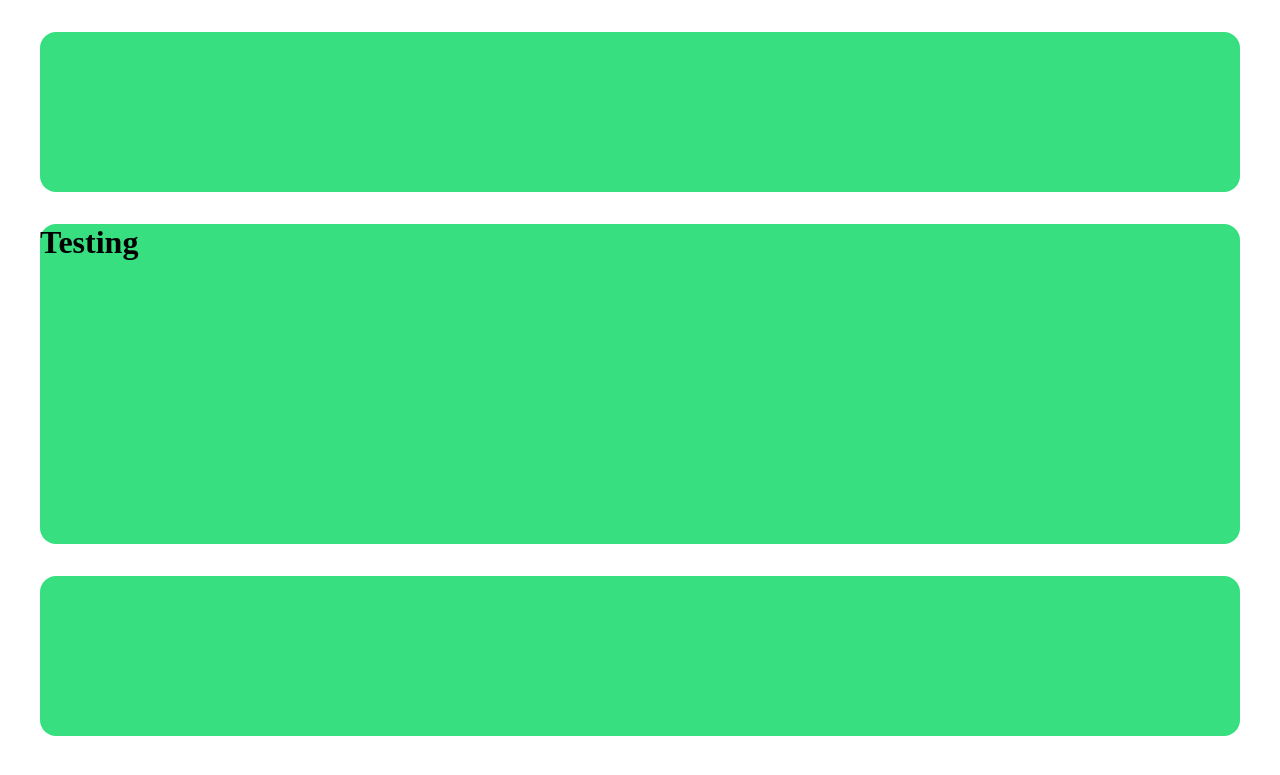
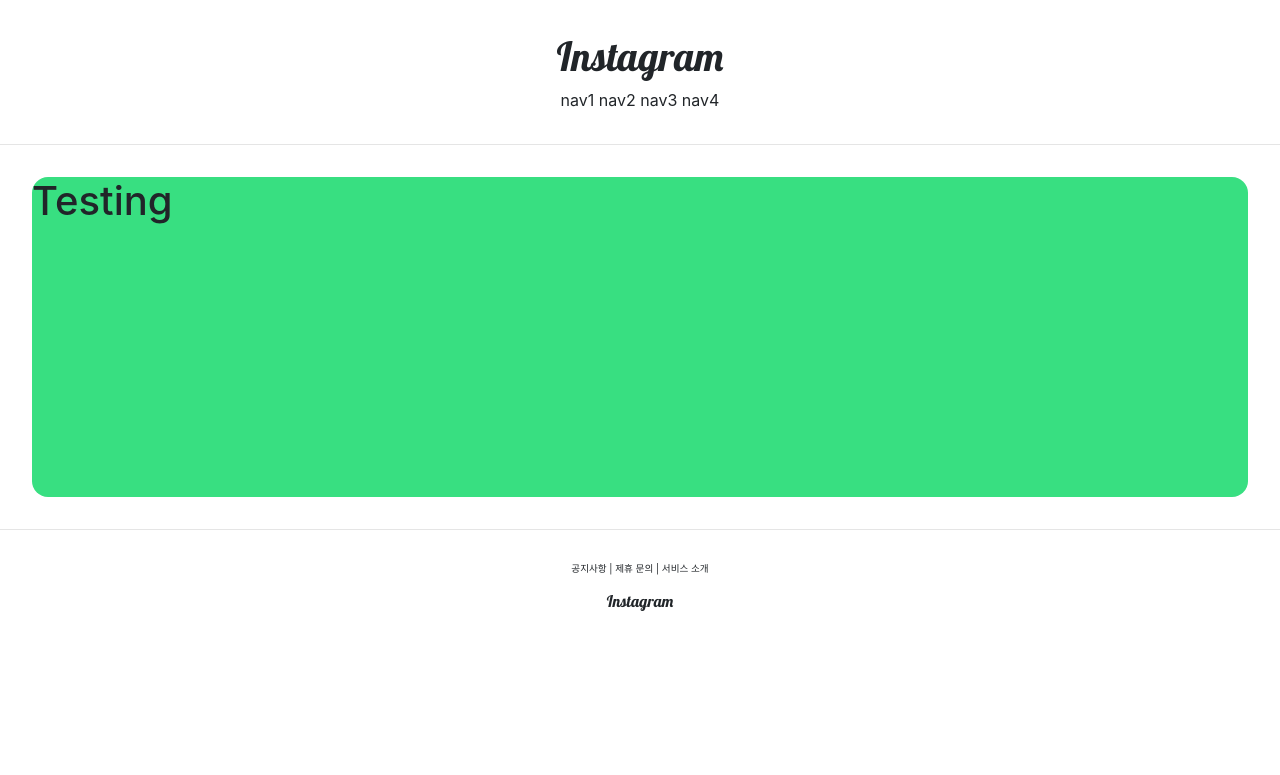
Before and after one commit to uthem150/insta_project, a Django app: page /account/hello_world/ in a window 1280 px wide. Shown: the top 775 px of the page. Run offline with Django 5.2, Linux system fonts and the light colour scheme.

Commit message:
Header, Footer 꾸미기(google fonts, bootstrap)

```diff
--- a/templates/base.html
+++ b/templates/base.html
@@ -5,8 +5,12 @@
 <body>
     {% include 'header.html' %}
 
+    <hr>
+
     {% block content %}
     {% endblock %}
+
+    <hr>
 
     {% include 'footer.html' %}
 </body>
--- a/templates/footer.html
+++ b/templates/footer.html
@@ -1,3 +1,10 @@
-<div style="height: 10rem; background-color: #38df81; border-radius: 1rem; margin: 2rem;">
-
+<div style="text-align: center; margin-top: 2rem;">
+    <div style="font-size: 0.6rem;">
+        <sapn>공지사항</sapn> |
+        <sapn>제휴 문의</sapn> |
+        <sapn>서비스 소개</sapn>
+    </div>
+    <div style="margin-top: 1rem;">
+        <h6 style="margin-top: 1rem; font-family: 'Lobster', cursive;">Instagram</h6>
+    </div>
 </div>
--- a/templates/head.html
+++ b/templates/head.html
@@ -1,4 +1,12 @@
 <head>
     <meta charset="UTF-8">
     <title>Instagram</title>
+
+    <!--  BootStrap 4.5.3  -->
+    <link rel="stylesheet" href="https://cdn.jsdelivr.net/npm/bootstrap@4.5.3/dist/css/bootstrap.min.css"
+          integrity="sha384-TX8t27EcRE3e/ihU7zmQxVncDAy5uIKz4rEkgIXeMed4M0jlfIDPvg6uqKI2xXr2" crossorigin="anonymous">
+
+    <!-- Google Fonts Lobster  -->
+    <link rel="preconnect" href="https://fonts.gstatic.com">
+    <link href="https://fonts.googleapis.com/css2?family=Lobster&display=swap" rel="stylesheet">
 </head>
--- a/templates/header.html
+++ b/templates/header.html
@@ -1,3 +1,11 @@
-<div style="height: 10rem; background-color: #38df81; border-radius: 1rem; margin: 2rem;">
-
+<div style="text-align: center; margin: 2rem 0;">
+    <div>
+        <h1 style="font-family: 'Lobster', cursive;">Instagram</h1>
+    </div>
+    <div>
+        <span>nav1</span>
+        <span>nav2</span>
+        <span>nav3</span>
+        <span>nav4</span>
+    </div>
 </div>
```
